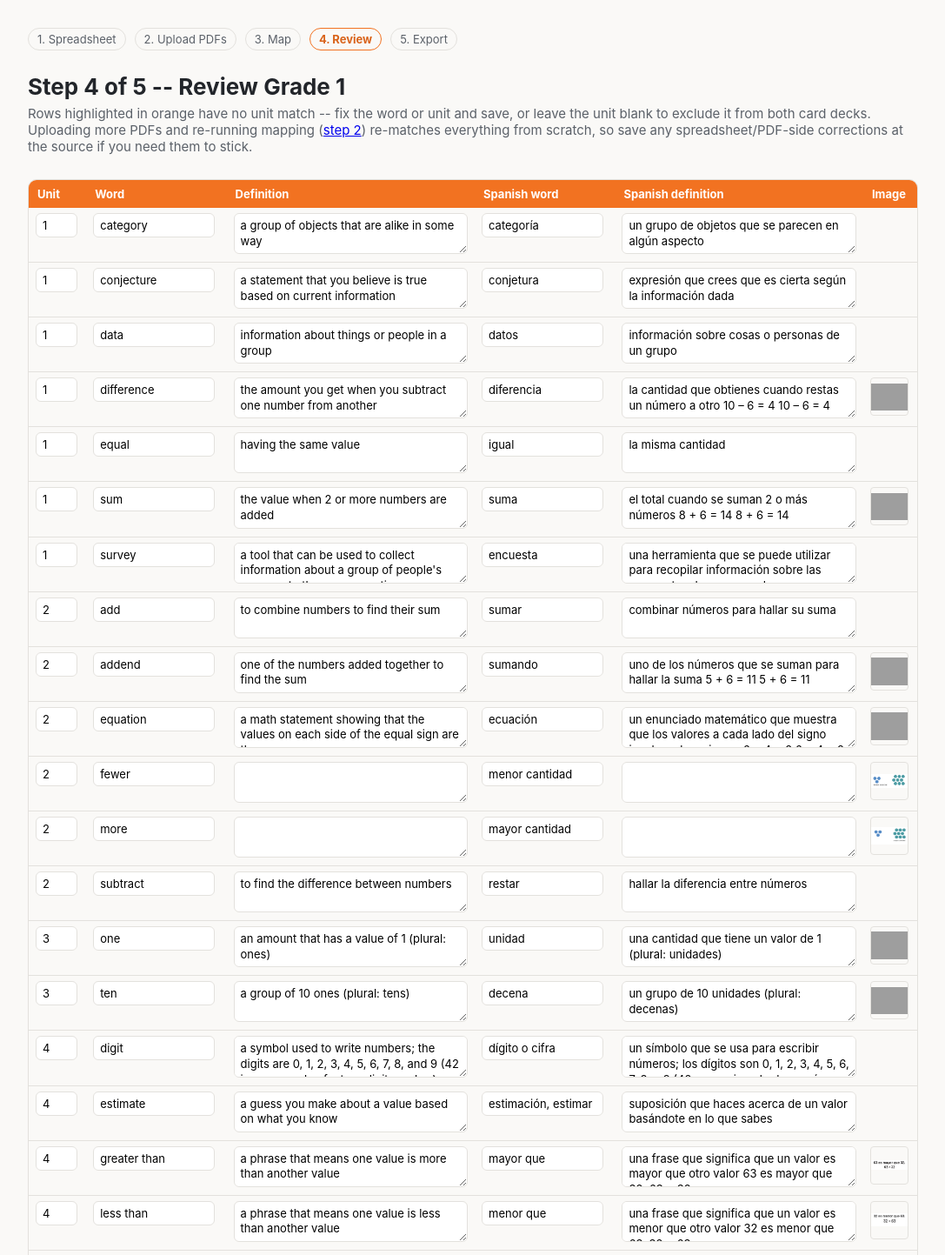
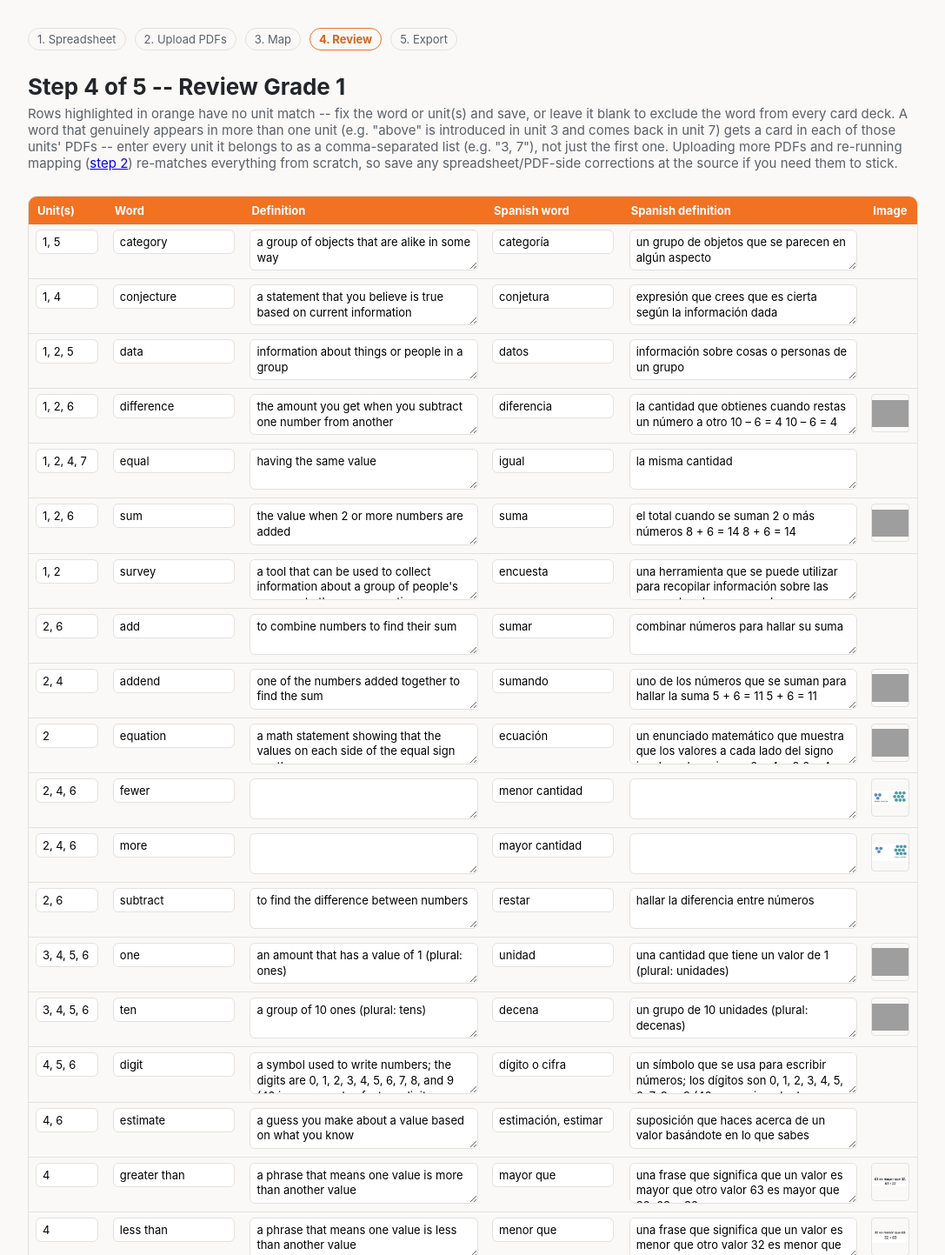
Before and after one commit to UzmaKhan211/glossary, a Flask app: page /review/1 in a window 1280 px wide. Shown: the part 62-1505 px from the top of the page at 87% size, without its empty margins (96-1183 px from the left). Run offline with Flask 3, Linux system fonts and the light colour scheme; grey boxes are pictures that could not be loaded.

Commit message:
Repeat a word in every unit it appears in, not just its earliest one
Previously each word was filed under a single primary_unit (the earliest
unit it matched), so a word reintroduced in a later unit -- e.g. "above"
first appears in unit 3 and comes back in unit 7 -- only ever showed up on
unit 3's sheet/PDF. A teacher working unit 7 would see no card for it and
have no way to know it was silently filed elsewhere. Words now get a row
(and a card, for unit-wise PDF exports) in every unit listed in
all_units -- which was already the hand-verified full list of units a word
legitimately belongs to (see VERIFIED_UNIT_CORRECTIONS), just underused
before this. Cross-grade repeats already worked correctly (each grade's
column is extracted independently), so this only affects same-grade,
multi-unit words.

- scripts/build_unit_sheet.py: build_workbook() now emits one spreadsheet
  row per (word, unit) pair instead of one row per word.
- webapp/pipeline.py: _cards_for_grade()/units_for_grade() now match against
  all_units instead of primary_unit, so render_unit_pdfs() (the per-unit
  PDF export) places the word in every one of its units. The combined
  whole-grade deck is unaffected -- it was never unit-organized, so it still
  lists each word once.
- webapp's review page: the "Unit" field is now "Unit(s)" and accepts a
  comma-separated list (e.g. "3, 7") instead of a single number, since
  editing it to a single value would otherwise silently stop affecting
  which units a word is placed in.

```diff
--- a/webapp/app.py
+++ b/webapp/app.py
@@ -188,8 +188,15 @@ def review_grade(grade):
     if request.method == "POST":
         for i, entry in enumerate(entries):
             prefix = f"row{i}_"
-            unit_raw = request.form.get(prefix + "primary_unit", "").strip()
-            entry["primary_unit"] = int(unit_raw) if unit_raw.isdigit() else None
+            units_raw = request.form.get(prefix + "units", "").strip()
+            # A word can legitimately belong to more than one unit (e.g.
+            # "above" is introduced in unit 3 and comes back in unit 7), so
+            # this field accepts a comma/space-separated list, not just a
+            # single number -- entry["all_units"] (not primary_unit) is what
+            # actually decides which unit-wise PDFs the word appears in.
+            all_units = sorted({int(tok) for tok in units_raw.replace(",", " ").split() if tok.isdigit()})
+            entry["all_units"] = all_units
+            entry["primary_unit"] = all_units[0] if all_units else None
             entry["word"] = request.form.get(prefix + "word", entry["word"]).strip()
             entry["text"] = request.form.get(prefix + "text", entry["text"]).strip()
             entry["spanish_word"] = request.form.get(prefix + "spanish_word", entry["spanish_word"]).strip()
@@ -201,7 +208,7 @@ def review_grade(grade):
 
     rows = sorted(
         enumerate(entries),
-        key=lambda pair: (pair[1]["primary_unit"] is None, pair[1]["primary_unit"] or 0, pair[1]["word"].lower()),
+        key=lambda pair: (not pair[1].get("all_units"), min(pair[1].get("all_units") or [0]), pair[1]["word"].lower()),
     )
     return render_template(
         "review_grade.html",
--- a/webapp/pipeline.py
+++ b/webapp/pipeline.py
@@ -238,9 +238,14 @@ def uploaded_units_summary(grade):
 
 def _cards_for_grade(grade, language, unit=None):
     """Build the card dicts for a single grade (see render_card_pdf's
-    docstring for the shape), optionally restricted to entries whose
-    primary_unit matches unit. Shared by render_card_pdf (whole-grade decks)
-    and render_unit_pdfs (one PDF per unit)."""
+    docstring for the shape), optionally restricted to entries that belong
+    to the given unit. A word appearing in several units (e.g. "above" is
+    introduced in unit 3 and comes back in unit 7) matches every one of them
+    -- entry["all_units"] is the hand-verified list of units the word really
+    belongs in, not just the first one, so a card for it is produced for
+    each of those units rather than only its earliest appearance. Shared by
+    render_card_pdf (whole-grade decks, unit=None -- one card per word) and
+    render_unit_pdfs (one PDF per unit)."""
     from bolding import text_html_for
 
     images_dir = REPO_ROOT / "assets" / "images"
@@ -249,7 +254,7 @@ def _cards_for_grade(grade, language, unit=None):
 
     cards = []
     for entry in unit_vocab.get(grade, []):
-        if unit is not None and entry.get("primary_unit") != unit:
+        if unit is not None and unit not in (entry.get("all_units") or []):
             continue
         if language == "es":
             word, text = entry.get("spanish_word") or "", entry.get("spanish_text") or ""
@@ -301,7 +306,9 @@ def units_for_grade(grade):
     """Sorted list of unit numbers that have at least one word mapped to them
     for this grade (i.e. what render_unit_pdfs would produce a file for)."""
     unit_vocab = load_unit_vocab()
-    units = {e["primary_unit"] for e in unit_vocab.get(grade, []) if e.get("primary_unit") is not None}
+    units = set()
+    for e in unit_vocab.get(grade, []):
+        units.update(e.get("all_units") or [])
     return sorted(units)
 
 
--- a/webapp/static/style.css
+++ b/webapp/static/style.css
@@ -202,7 +202,7 @@ table.review-table input[type="text"], table.review-table textarea {
   border-radius: 6px;
   resize: vertical;
 }
-table.review-table .unit-input { width: 48px; }
+table.review-table .unit-input { width: 72px; }
 table.review-table .word-input { width: 140px; }
 table.review-table .text-input { width: 100%; min-width: 260px; line-height: 1.35; }
 table.review-table img.thumb { width: 44px; height: 44px; object-fit: contain; border-radius: 4px; border: 1px solid var(--border); }
--- a/webapp/templates/review_grade.html
+++ b/webapp/templates/review_grade.html
@@ -5,7 +5,9 @@
 {% include "_steps.html" %}
 <h1>Step 4 of 5 -- Review {{ grade_label }}</h1>
 <p class="subtitle">
-  Rows highlighted in orange have no unit match -- fix the word or unit and save, or leave the unit blank to exclude it from both card decks.
+  Rows highlighted in orange have no unit match -- fix the word or unit(s) and save, or leave it blank to exclude the word from every card deck.
+  A word that genuinely appears in more than one unit (e.g. "above" is introduced in unit 3 and comes back in unit 7) gets a card in each of
+  those units' PDFs -- enter every unit it belongs to as a comma-separated list (e.g. "3, 7"), not just the first one.
   Uploading more PDFs and re-running mapping (<a href="{{ url_for('upload_pdfs', grade=grade) }}">step 2</a>) re-matches everything from scratch, so save any spreadsheet/PDF-side corrections at the source if you need them to stick.
 </p>
 
@@ -19,7 +21,7 @@
     <table class="review-table">
       <thead>
         <tr>
-          <th>Unit</th>
+          <th>Unit(s)</th>
           <th>Word</th>
           <th>Definition</th>
           <th>Spanish word</th>
@@ -29,8 +31,8 @@
       </thead>
       <tbody>
         {% for i, row in rows %}
-        <tr class="{{ 'unmapped' if row.primary_unit is none }}">
-          <td><input class="unit-input" type="text" name="row{{ i }}_primary_unit" value="{{ row.primary_unit if row.primary_unit is not none else '' }}"></td>
+        <tr class="{{ 'unmapped' if not row.all_units }}">
+          <td><input class="unit-input" type="text" name="row{{ i }}_units" value="{{ row.all_units | join(', ') if row.all_units else '' }}"></td>
           <td><input class="word-input" type="text" name="row{{ i }}_word" value="{{ row.word }}"></td>
           <td><textarea class="text-input" name="row{{ i }}_text" rows="2">{{ row.text }}</textarea></td>
           <td><input class="word-input" type="text" name="row{{ i }}_spanish_word" value="{{ row.spanish_word }}"></td>
```
Also changed, not shown: scripts/build_unit_sheet.py (+16 -8 lines).
